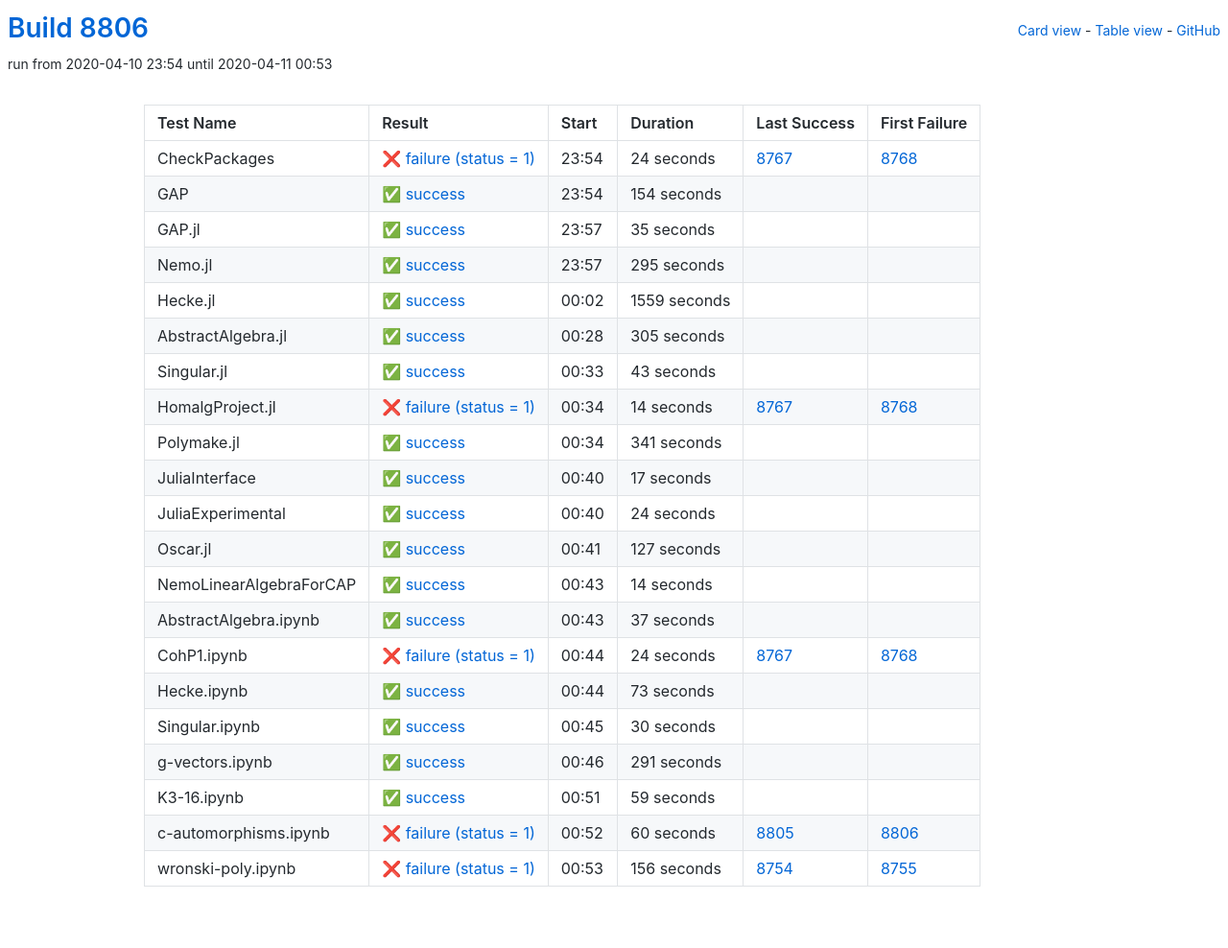
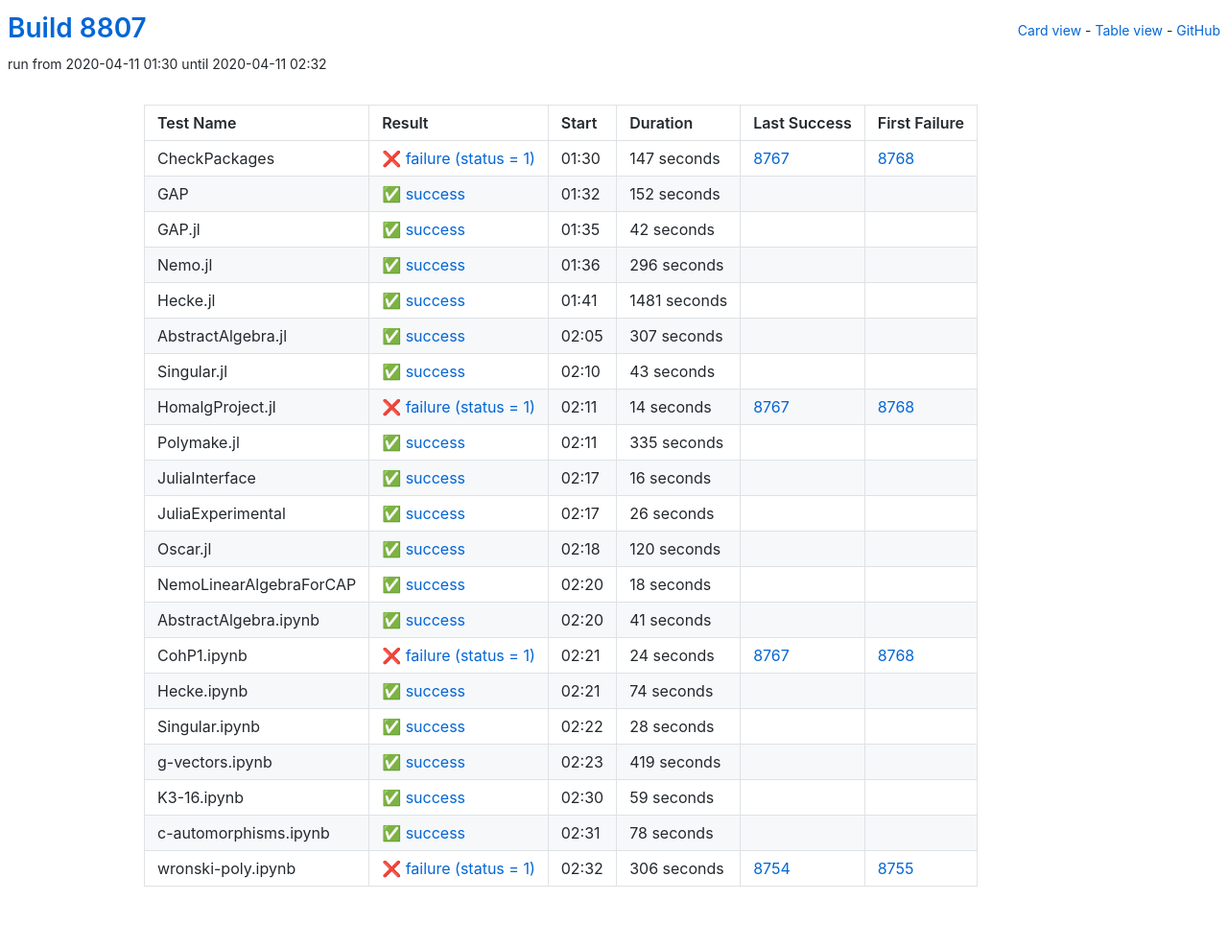
Before and after one commit to oscar-system/oscar-ci-status, a Jekyll site: the page built from table.html, in a window 1280 px wide. Shown: the whole page at 96% size. Built offline with Jekyll 4.4.1, drawn with Linux system fonts in a browser that asks for light colours.

Commit message:
Build 8807

```diff
--- a/_data/ci.yml
+++ b/_data/ci.yml
@@ -1,71 +1,71 @@
-build: 8806
-build_url: https://oscarci.mathematik.uni-kl.de/job/oscar/8806/
+build: 8807
+build_url: https://oscarci.mathematik.uni-kl.de/job/oscar/8807/
 job: oscar
 tests:
-- duration: 24
+- duration: 147
   exitcode: 1
   first_failure: 8768
   first_failure_url: https://oscarci.mathematik.uni-kl.de/job/oscar/8768/
   last_success: 8767
   last_success_url: https://oscarci.mathematik.uni-kl.de/job/oscar/8767/
-  log: https://oscarci.mathematik.uni-kl.de/job/oscar/8806/artifact/logs/build-8806/CheckPackages.log
+  log: https://oscarci.mathematik.uni-kl.de/job/oscar/8807/artifact/logs/build-8807/CheckPackages.log
   name: CheckPackages
-  start: 2020-04-10 23:54
+  start: 2020-04-11 01:30
   status: failure
   success: false
-- duration: 154
+- duration: 152
   exitcode: 0
   first_failure: false
   first_failure_url: null
   last_success: false
   last_success_url: null
-  log: https://oscarci.mathematik.uni-kl.de/job/oscar/8806/artifact/logs/build-8806/GAP.log
+  log: https://oscarci.mathematik.uni-kl.de/job/oscar/8807/artifact/logs/build-8807/GAP.log
   name: GAP
-  start: 2020-04-10 23:54
+  start: 2020-04-11 01:32
   status: success
   success: true
-- duration: 35
+- duration: 42
   exitcode: 0
   first_failure: false
   first_failure_url: null
   last_success: false
   last_success_url: null
-  log: https://oscarci.mathematik.uni-kl.de/job/oscar/8806/artifact/logs/build-8806/GAP.jl.log
+  log: https://oscarci.mathematik.uni-kl.de/job/oscar/8807/artifact/logs/build-8807/GAP.jl.log
   name: GAP.jl
-  start: 2020-04-10 23:57
+  start: 2020-04-11 01:35
   status: success
   success: true
-- duration: 295
+- duration: 296
   exitcode: 0
   first_failure: false
   first_failure_url: null
   last_success: false
   last_success_url: null
-  log: https://oscarci.mathematik.uni-kl.de/job/oscar/8806/artifact/logs/build-8806/Nemo.jl.log
+  log: https://oscarci.mathematik.uni-kl.de/job/oscar/8807/artifact/logs/build-8807/Nemo.jl.log
   name: Nemo.jl
-  start: 2020-04-10 23:57
+  start: 2020-04-11 01:36
   status: success
   success: true
-- duration: 1559
+- duration: 1481
   exitcode: 0
   first_failure: false
   first_failure_url: null
   last_success: false
   last_success_url: null
-  log: https://oscarci.mathematik.uni-kl.de/job/oscar/8806/artifact/logs/build-8806/Hecke.jl.log
+  log: https://oscarci.mathematik.uni-kl.de/job/oscar/8807/artifact/logs/build-8807/Hecke.jl.log
   name: Hecke.jl
-  start: 2020-04-11 00:02
+  start: 2020-04-11 01:41
   status: success
   success: true
-- duration: 305
+- duration: 307
   exitcode: 0
   first_failure: false
   first_failure_url: null
   last_success: false
   last_success_url: null
-  log: https://oscarci.mathematik.uni-kl.de/job/oscar/8806/artifact/logs/build-8806/AbstractAlgebra.jl.log
+  log: https://oscarci.mathematik.uni-kl.de/job/oscar/8807/artifact/logs/build-8807/AbstractAlgebra.jl.log
   name: AbstractAlgebra.jl
-  start: 2020-04-11 00:28
+  start: 2020-04-11 02:05
   status: success
   success: true
 - duration: 43
@@ -74,9 +74,9 @@
   first_failure_url: null
   last_success: false
   last_success_url: null
-  log: https://oscarci.mathematik.uni-kl.de/job/oscar/8806/artifact/logs/build-8806/Singular.jl.log
+  log: https://oscarci.mathematik.uni-kl.de/job/oscar/8807/artifact/logs/build-8807/Singular.jl.log
   name: Singular.jl
-  start: 2020-04-11 00:33
+  start: 2020-04-11 02:10
   status: success
   success: true
 - duration: 14
@@ -85,75 +85,75 @@
   first_failure_url: https://oscarci.mathematik.uni-kl.de/job/oscar/8768/
   last_success: 8767
   last_success_url: https://oscarci.mathematik.uni-kl.de/job/oscar/8767/
-  log: https://oscarci.mathematik.uni-kl.de/job/oscar/8806/artifact/logs/build-8806/HomalgProject.jl.log
+  log: https://oscarci.mathematik.uni-kl.de/job/oscar/8807/artifact/logs/build-8807/HomalgProject.jl.log
   name: HomalgProject.jl
-  start: 2020-04-11 00:34
+  start: 2020-04-11 02:11
   status: failure
   success: false
-- duration: 341
+- duration: 335
   exitcode: 0
   first_failure: false
   first_failure_url: null
   last_success: false
   last_success_url: null
-  log: https://oscarci.mathematik.uni-kl.de/job/oscar/8806/artifact/logs/build-8806/Polymake.jl.log
+  log: https://oscarci.mathematik.uni-kl.de/job/oscar/8807/artifact/logs/build-8807/Polymake.jl.log
   name: Polymake.jl
-  start: 2020-04-11 00:34
+  start: 2020-04-11 02:11
   status: success
   success: true
-- duration: 17
+- duration: 16
   exitcode: 0
   first_failure: false
   first_failure_url: null
   last_success: false
   last_success_url: null
-  log: https://oscarci.mathematik.uni-kl.de/job/oscar/8806/artifact/logs/build-8806/JuliaInterface.log
+  log: https://oscarci.mathematik.uni-kl.de/job/oscar/8807/artifact/logs/build-8807/JuliaInterface.log
   name: JuliaInterface
-  start: 2020-04-11 00:40
+  start: 2020-04-11 02:17
   status: success
   success: true
-- duration: 24
+- duration: 26
   exitcode: 0
   first_failure: false
   first_failure_url: null
   last_success: false
   last_success_url: null
-  log: https://oscarci.mathematik.uni-kl.de/job/oscar/8806/artifact/logs/build-8806/JuliaExperimental.log
+  log: https://oscarci.mathematik.uni-kl.de/job/oscar/8807/artifact/logs/build-8807/JuliaExperimental.log
   name: JuliaExperimental
-  start: 2020-04-11 00:40
+  start: 2020-04-11 02:17
   status: success
   success: true
-- duration: 127
+- duration: 120
   exitcode: 0
   first_failure: false
   first_failure_url: null
   last_success: false
   last_success_url: null
-  log: https://oscarci.mathematik.uni-kl.de/job/oscar/8806/artifact/logs/build-8806/Oscar.jl.log
+  log: https://oscarci.mathematik.uni-kl.de/job/oscar/8807/artifact/logs/build-8807/Oscar.jl.log
   name: Oscar.jl
-  start: 2020-04-11 00:41
+  start: 2020-04-11 02:18
   status: success
   success: true
-- duration: 14
+- duration: 18
   exitcode: 0
   first_failure: false
   first_failure_url: null
   last_success: false
   last_success_url: null
-  log: https://oscarci.mathematik.uni-kl.de/job/oscar/8806/artifact/logs/build-8806/NemoLinearAlgebraForCAP.log
+  log: https://oscarci.mathematik.uni-kl.de/job/oscar/8807/artifact/logs/build-8807/NemoLinearAlgebraForCAP.log
   name: NemoLinearAlgebraForCAP
-  start: 2020-04-11 00:43
+  start: 2020-04-11 02:20
   status: success
   success: true
-- duration: 37
+- duration: 41
   exitcode: 0
   first_failure: false
   first_failure_url: null
   last_success: false
   last_success_url: null
-  log: https://oscarci.mathematik.uni-kl.de/job/oscar/8806/artifact/logs/build-8806/AbstractAlgebra.ipynb.log
+  log: https://oscarci.mathematik.uni-kl.de/job/oscar/8807/artifact/logs/build-8807/AbstractAlgebra.ipynb.log
   name: AbstractAlgebra.ipynb
-  start: 2020-04-11 00:43
+  start: 2020-04-11 02:20
   status: success
   success: true
 - duration: 24
@@ -162,42 +162,42 @@
   first_failure_url: https://oscarci.mathematik.uni-kl.de/job/oscar/8768/
   last_success: 8767
   last_success_url: https://oscarci.mathematik.uni-kl.de/job/oscar/8767/
-  log: https://oscarci.mathematik.uni-kl.de/job/oscar/8806/artifact/logs/build-8806/CohP1.ipynb.log
+  log: https://oscarci.mathematik.uni-kl.de/job/oscar/8807/artifact/logs/build-8807/CohP1.ipynb.log
   name: CohP1.ipynb
-  start: 2020-04-11 00:44
+  start: 2020-04-11 02:21
   status: failure
   success: false
-- duration: 73
+- duration: 74
   exitcode: 0
   first_failure: false
   first_failure_url: null
   last_success: false
   last_success_url: null
-  log: https://oscarci.mathematik.uni-kl.de/job/oscar/8806/artifact/logs/build-8806/Hecke.ipynb.log
+  log: https://oscarci.mathematik.uni-kl.de/job/oscar/8807/artifact/logs/build-8807/Hecke.ipynb.log
   name: Hecke.ipynb
-  start: 2020-04-11 00:44
+  start: 2020-04-11 02:21
   status: success
   success: true
-- duration: 30
+- duration: 28
   exitcode: 0
   first_failure: false
   first_failure_url: null
   last_success: false
   last_success_url: null
-  log: https://oscarci.mathematik.uni-kl.de/job/oscar/8806/artifact/logs/build-8806/Singular.ipynb.log
+  log: https://oscarci.mathematik.uni-kl.de/job/oscar/8807/artifact/logs/build-8807/Singular.ipynb.log
   name: Singular.ipynb
-  start: 2020-04-11 00:45
+  start: 2020-04-11 02:22
   status: success
   success: true
-- duration: 291
+- duration: 419
   exitcode: 0
   first_failure: false
   first_failure_url: null
   last_success: false
   last_success_url: null
-  log: https://oscarci.mathematik.uni-kl.de/job/oscar/8806/artifact/logs/build-8806/g-vectors.ipynb.log
+  log: https://oscarci.mathematik.uni-kl.de/job/oscar/8807/artifact/logs/build-8807/g-vectors.ipynb.log
   name: g-vectors.ipynb
-  start: 2020-04-11 00:46
+  start: 2020-04-11 02:23
   status: success
   success: true
 - duration: 59
@@ -206,30 +206,30 @@
   first_failure_url: null
   last_success: false
   last_success_url: null
-  log: https://oscarci.mathematik.uni-kl.de/job/oscar/8806/artifact/logs/build-8806/K3-16.ipynb.log
+  log: https://oscarci.mathematik.uni-kl.de/job/oscar/8807/artifact/logs/build-8807/K3-16.ipynb.log
   name: K3-16.ipynb
-  start: 2020-04-11 00:51
+  start: 2020-04-11 02:30
   status: success
   success: true
-- duration: 60
-  exitcode: 1
-  first_failure: 8806
-  first_failure_url: https://oscarci.mathematik.uni-kl.de/job/oscar/8806/
-  last_success: 8805
-  last_success_url: https://oscarci.mathematik.uni-kl.de/job/oscar/8805/
-  log: https://oscarci.mathematik.uni-kl.de/job/oscar/8806/artifact/logs/build-8806/c-automorphisms.ipynb.log
+- duration: 78
+  exitcode: 0
+  first_failure: false
+  first_failure_url: null
+  last_success: false
+  last_success_url: null
+  log: https://oscarci.mathematik.uni-kl.de/job/oscar/8807/artifact/logs/build-8807/c-automorphisms.ipynb.log
   name: c-automorphisms.ipynb
-  start: 2020-04-11 00:52
-  status: failure
-  success: false
-- duration: 156
+  start: 2020-04-11 02:31
+  status: success
+  success: true
+- duration: 306
   exitcode: 1
   first_failure: 8755
   first_failure_url: https://oscarci.mathematik.uni-kl.de/job/oscar/8755/
   last_success: 8754
   last_success_url: https://oscarci.mathematik.uni-kl.de/job/oscar/8754/
-  log: https://oscarci.mathematik.uni-kl.de/job/oscar/8806/artifact/logs/build-8806/wronski-poly.ipynb.log
+  log: https://oscarci.mathematik.uni-kl.de/job/oscar/8807/artifact/logs/build-8807/wronski-poly.ipynb.log
   name: wronski-poly.ipynb
-  start: 2020-04-11 00:53
+  start: 2020-04-11 02:32
   status: failure
   success: false
```
Also changed, not shown: README.md.
